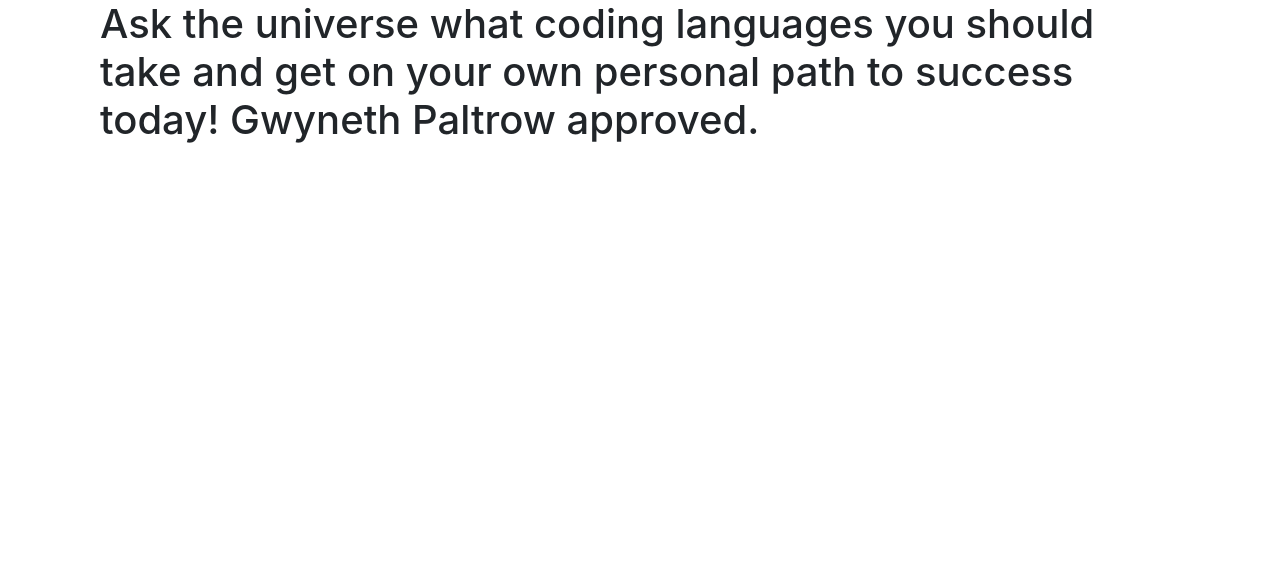
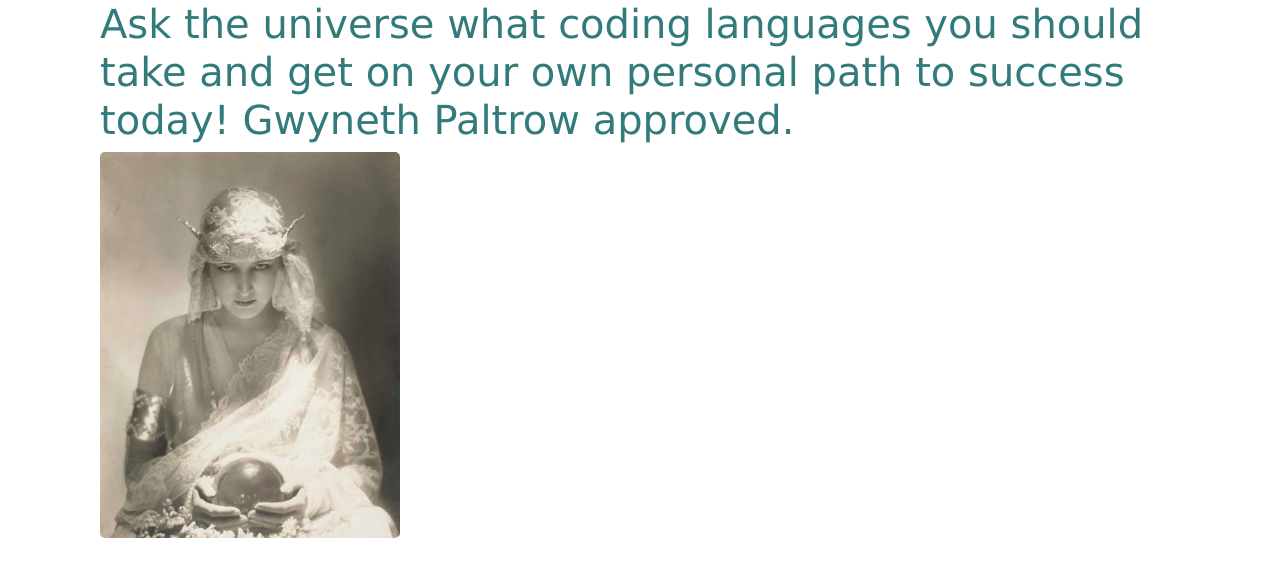
Before and after one commit to BritWallace/code-suggester, a plain HTML site: page index.html in a window 1280 px wide. Drawn offline with Linux system fonts and the light colour scheme.

Commit message:
Added image and color to heading

```diff
--- a/css/styles.css
+++ b/css/styles.css
@@ -0,0 +1,11 @@
+img {
+  width: 300px;
+  border-radius: 5px;
+  float: left;
+}
+h1 {
+  color: rgb(51, 123, 123)
+}
+body {
+  font-family:Verdana, Geneva, Tahoma, sans-serif
+}
--- a/index.html
+++ b/index.html
@@ -24,6 +24,7 @@
       <body>
         <div class="container">
       <h1>Ask the universe what coding languages you should take and get on your own personal path to success today! Gwyneth Paltrow approved.</h1>
+      <img src="images/girl.jpg">
   </div>
 
 </head>
```
